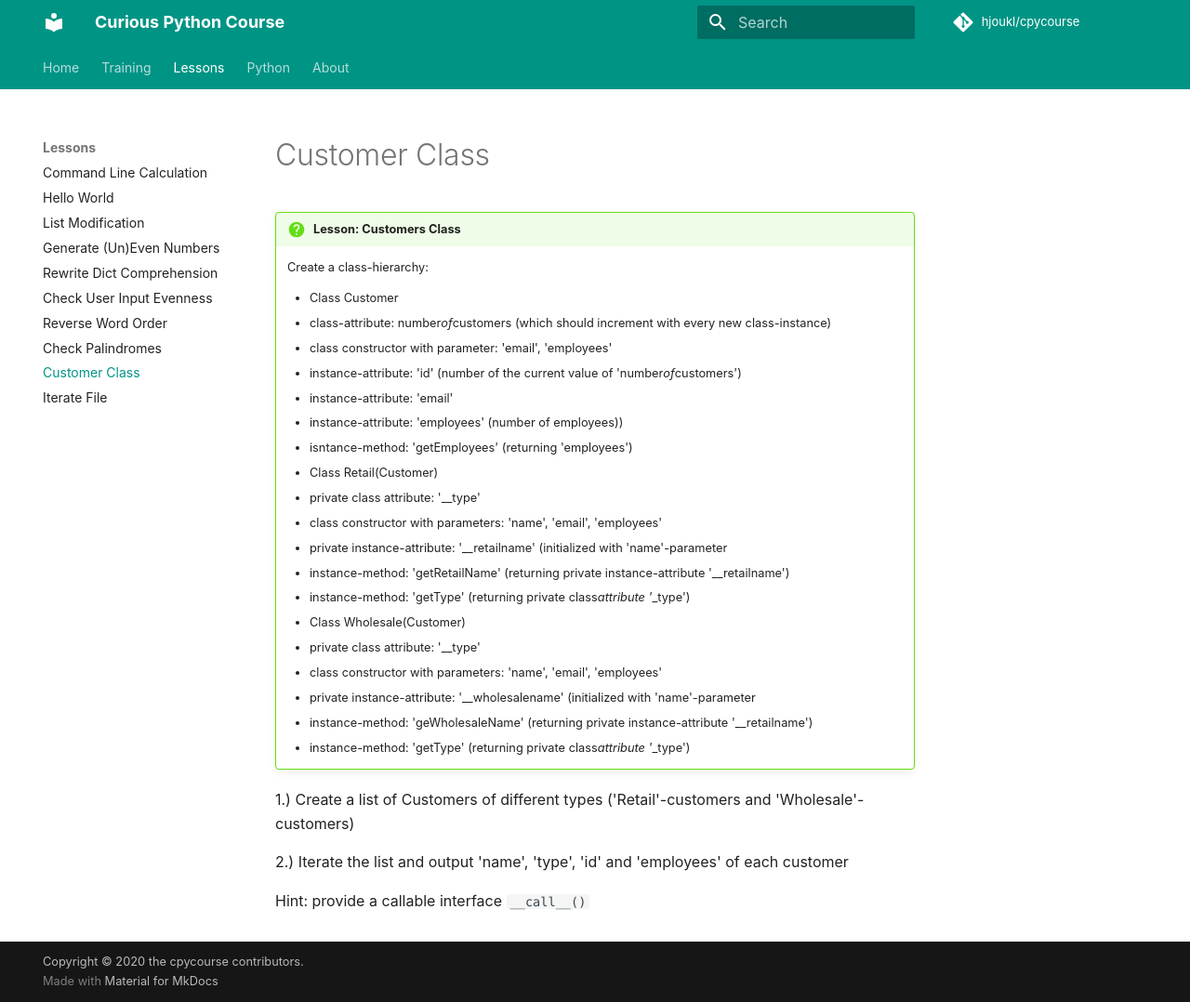
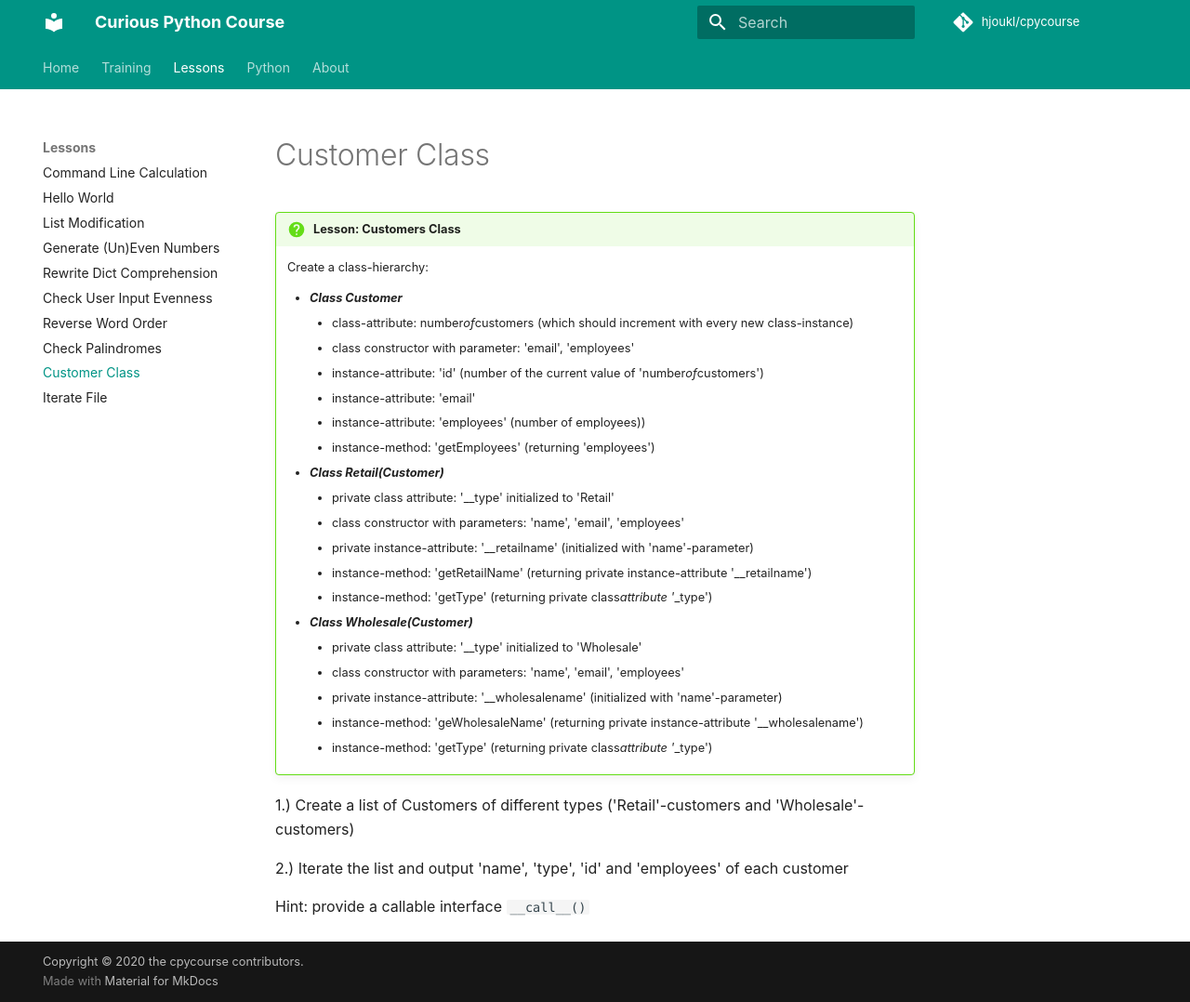
Before and after one commit to rkluger68/cpycourse, an MkDocs documentation site: the page built from docs/lessons/customer.md, in a window 1280 px wide and 1078 px high. Shown: the whole window at 93% size. Built offline with MkDocs 1.6.1 and Material for MkDocs 9.7.7, drawn with Linux system fonts in a browser that asks for light colours; comment, search, counter and statistics services are not loaded.

Commit message:
Update customer.md
Some additions/corrections

```diff
--- a/docs/lessons/customer.md
+++ b/docs/lessons/customer.md
@@ -1,25 +1,25 @@
 !!! question "Lesson: Customers Class"
     Create a class-hierarchy:
 
-    - Class Customer
-      - class-attribute: number_of_customers (which should increment with every new class-instance)
-      - class constructor with parameter: 'email', 'employees'
-      - instance-attribute: 'id' (number of the current value of 'number_of_customers')
-      - instance-attribute: 'email'
-      - instance-attribute: 'employees'  (number of employees))
-      - isntance-method: 'getEmployees' (returning 'employees')
-    - Class Retail(Customer)
-      - private class attribute: '__type'
-      - class constructor with parameters: 'name', 'email', 'employees'
-      - private instance-attribute: '__retailname' (initialized with 'name'-parameter
-      - instance-method: 'getRetailName' (returning private instance-attribute '__retailname')
-      - instance-method: 'getType' (returning private class_attribute '__type')
-    - Class Wholesale(Customer)
-      - private class attribute: '__type'
-      - class constructor with parameters: 'name', 'email', 'employees'
-      - private instance-attribute: '__wholesalename' (initialized with 'name'-parameter
-      - instance-method: 'geWholesaleName' (returning private instance-attribute '__retailname')
-      - instance-method: 'getType' (returning private class_attribute '__type')
+    - ***Class Customer***
+        - class-attribute: number_of_customers (which should increment with every new class-instance)
+        - class constructor with parameter: 'email', 'employees'
+        - instance-attribute: 'id' (number of the current value of 'number_of_customers')
+        - instance-attribute: 'email'
+        - instance-attribute: 'employees'  (number of employees))
+        - instance-method: 'getEmployees' (returning 'employees')
+    - ***Class Retail(Customer)***
+        - private class attribute: '__type' initialized to 'Retail'
+        - class constructor with parameters: 'name', 'email', 'employees'
+        - private instance-attribute: '__retailname' (initialized with 'name'-parameter)
+        - instance-method: 'getRetailName' (returning private instance-attribute '__retailname')
+        - instance-method: 'getType' (returning private class_attribute '__type')
+    - ***Class Wholesale(Customer)***
+        - private class attribute: '__type' initialized to  'Wholesale'
+        - class constructor with parameters: 'name', 'email', 'employees'
+        - private instance-attribute: '__wholesalename' (initialized with 'name'-parameter)
+        - instance-method: 'geWholesaleName' (returning private instance-attribute '__wholesalename')
+        - instance-method: 'getType' (returning private class_attribute '__type')
 
    1.) Create a list of Customers of different types ('Retail'-customers and 'Wholesale'-customers)
 
```
